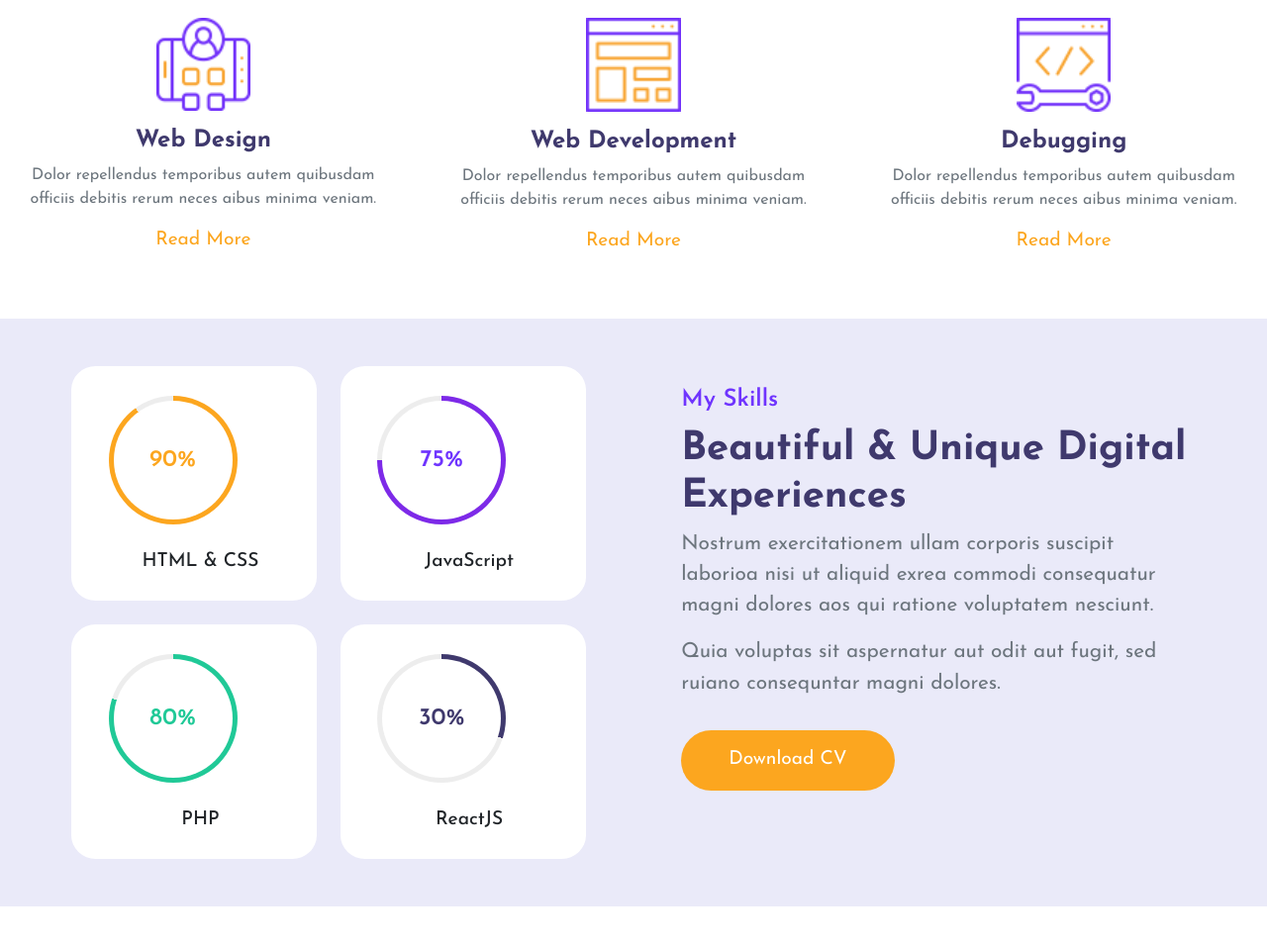
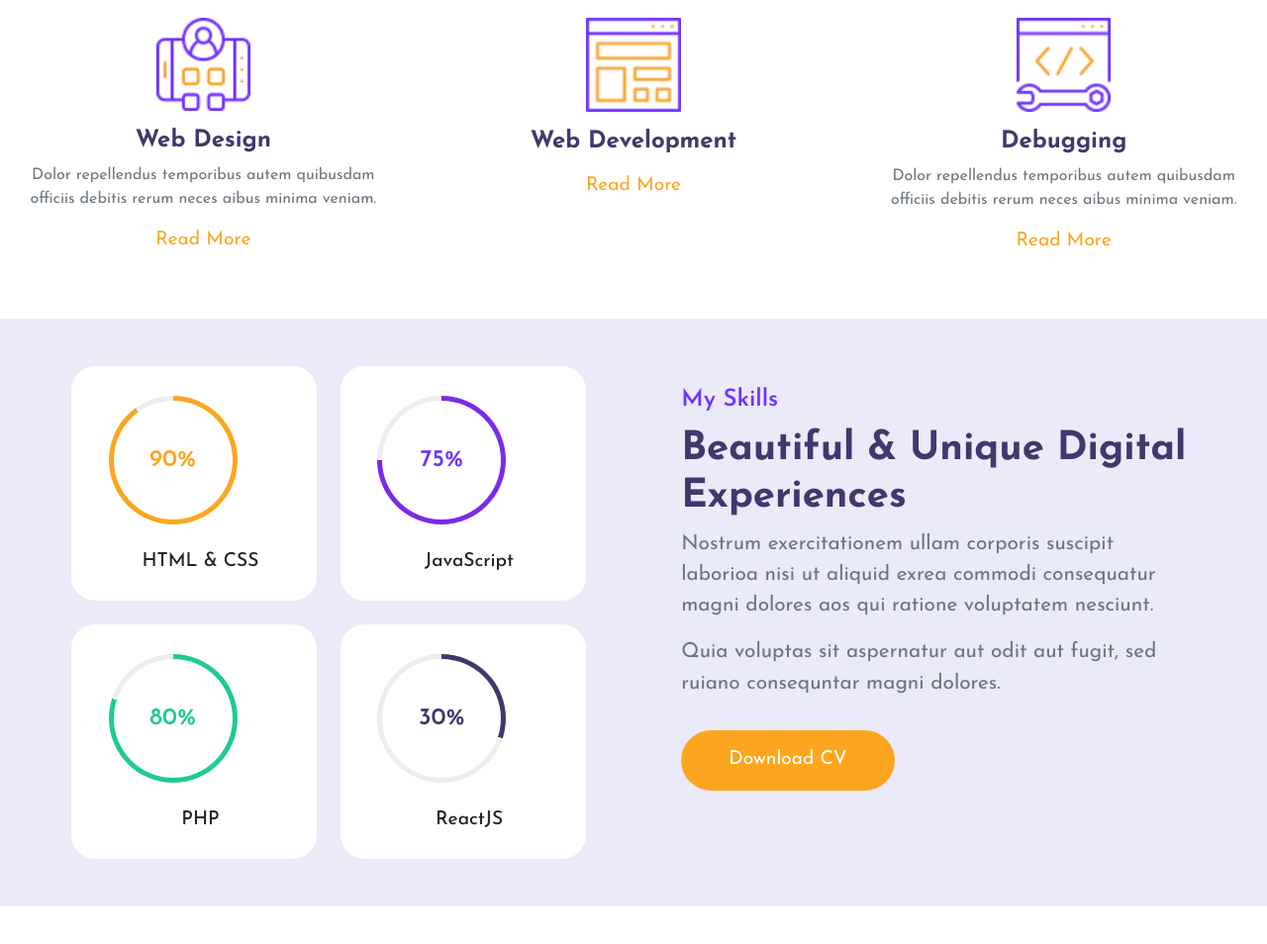
Before and after one commit to Jithendra-Jithu/gitrepo3, a plain HTML site: page index.html in a window 1280 px wide. Shown: the part 966-1920 px from the top of the page at 99% size. Drawn offline with nearby package versions, Linux system fonts and the light colour scheme.

Commit message:
second commit

```diff
--- a/index.html
+++ b/index.html
@@ -151,8 +151,7 @@
             <div class="content mt-3">
               <h4>Web Development</h4>
               <p class="text-muted">
-                Dolor repellendus temporibus autem quibusdam officiis debitis
-                rerum neces aibus minima veniam.
+
               </p>
               <a href="" class="link">Read More</a>
             </div>
```
